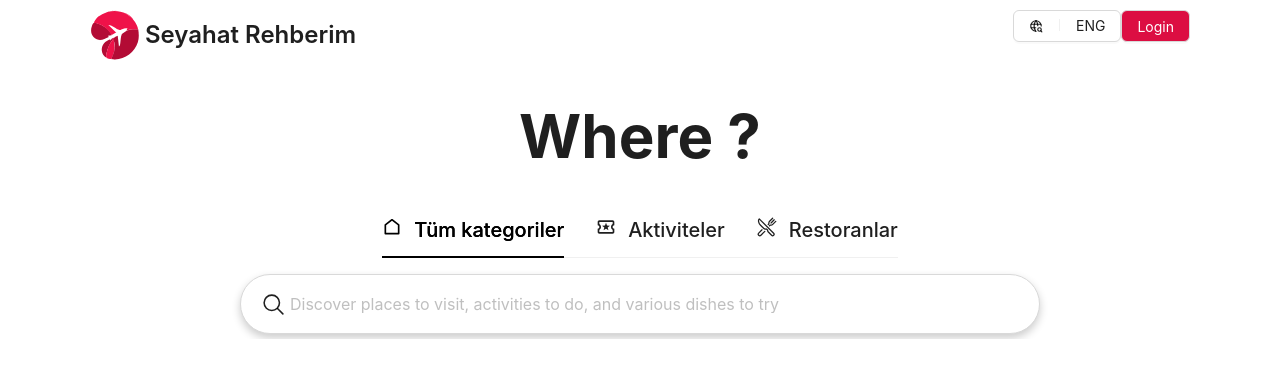
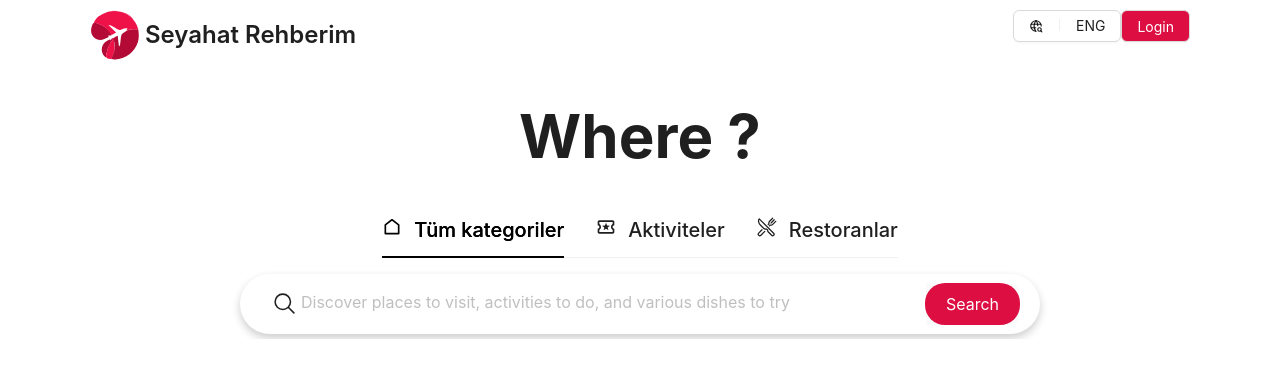
Before and after one commit to melikeeisik/SeyahatRehberimApp, a Next.js app: page / in a window 1280 px wide. Shown: the top 378 px of the page. Built offline with nearby package versions, Linux system fonts and the light colour scheme.

Commit message:
Buton cssleri güncellendi

```diff
--- a/src/components/Header.tsx
+++ b/src/components/Header.tsx
@@ -6,7 +6,7 @@ import { TbWorldSearch } from "react-icons/tb";
 import type { MenuProps } from "antd";
 import Image from "next/image";
 import { useLocale } from "../contexts/IntlContext";
-
+import "../styles/header.css"
 const Header = () => {
   const { Title } = Typography;
   const intl = useIntl();
@@ -50,9 +50,11 @@ const Header = () => {
             <Typography>{locale === "tr" ? "TR" : "ENG"}</Typography>
           </Button>
         </Dropdown>
-        <Button style={{ backgroundColor: "#dc0e42", color: "#fff" }} >
-          <FormattedMessage id="header_login-button" />
-        </Button>
+        <Flex className="button">
+          <Button className="button" >
+            <FormattedMessage id="header_login-button" />
+          </Button>
+        </Flex>
       </Flex>
     </Flex>
   );
--- a/src/components/Search.tsx
+++ b/src/components/Search.tsx
@@ -7,10 +7,14 @@ import { IoRestaurantOutline } from "react-icons/io5";
 import { IoSearchOutline } from 'react-icons/io5'
 import { useIntl } from 'react-intl';
 import { getLocalesText } from "../utils/getLocalesText"
+import type { GetProps } from 'antd';
 import "../styles/searchPage.css";
+
+type SearchProps = GetProps<typeof Input.Search>;
 
 const Search = () => {
   const { Title } = Typography;
+  const { Search } = Input;
   const intl = useIntl();
   const [inputPlaceholder, setInputPlaceholder] = useState<string>("home-tab1_placeholder")
   const [title, setTitle] = useState<string>("home_title-where")
@@ -24,7 +28,6 @@ const Search = () => {
       case '2':
         setTitle("home_title-activites")
         setInputPlaceholder("home-tab2_placeholder")
-
         break;
       case '3':
         setTitle("home_title-dishes")
@@ -35,6 +38,9 @@ const Search = () => {
         setInputPlaceholder("home-tab1_placeholder")
     }
   }
+
+const onSearch: SearchProps['onSearch'] = (value, _e, info) => console.log(info?.source, value);
+
   return (
     <Flex align="center" vertical>
       <Title style={{ fontWeight: "bold", fontSize:"60px" }}>
@@ -62,7 +68,7 @@ const Search = () => {
           },
         ]}
       />
-      <Input size="large" placeholder={getLocalesText(intl, inputPlaceholder)} prefix={<IoSearchOutline />}className="ant-input-affix-wrapper"/>
+      <Search size="large" placeholder={getLocalesText(intl, inputPlaceholder)} prefix={<IoSearchOutline />} enterButton="Search" onSearch={onSearch} />
     </Flex>
   );
 };
--- /dev/null
+++ b/src/styles/header.css
@@ -0,0 +1,9 @@
+.button .ant-btn {
+    background-color: #dc0e42;
+    color: #fff;
+}
+.button .ant-btn:hover{
+    background-color: #e2466d !important;
+    color: #fff !important;
+    border-color: transparent !important;
+}
--- a/src/styles/searchPage.css
+++ b/src/styles/searchPage.css
@@ -17,18 +17,36 @@
 .ant-tabs-ink-bar {
     background: black !important;
 }
+.ant-input-group-wrapper {
+    display: flex;
+    align-items: center;
+    height: 60px;
+    width: 800px;
+    border-radius: 30px;
+    box-shadow: 0 4px 8px rgba(0, 0, 0, 0.2);
+    padding: 20px;
+}
 .ant-input-affix-wrapper {
-    height:60px;
-    width:800px;
-    border-radius:30px;
-    box-shadow:0 4px 8px rgba(0, 0, 0, 0.2);
-    padding:20px;
+    border-radius: 30px;
 }
-.ant-input-affix-wrapper-focused,
-.ant-input-affix-wrapper:hover{
-    border-color: black !important;
-    box-shadow:0 4px 8px rgba(0, 0, 0, 0.2) !important;
+.ant-input-outlined,
+.ant-input-outlined:hover,
+.ant-input-outlined:focus-within {
+    border-color: transparent;
+    box-shadow: none;
 }
-.ant-input-affix-wrapper .ant-input-prefix{
-    font-size:25px;
+.ant-input-affix-wrapper .ant-input-prefix {
+    font-size: 25px;
 }
+.ant-input-group-wrapper .ant-btn {
+    border-radius: 30px;
+    margin-left: -1px;
+}
+.ant-input-group-addon button{
+    background-color: #dc0e42;
+    border-radius: 20px !important;
+    padding: 20px;
+}
+.ant-input-group-addon .ant-btn:hover{
+    background-color: #e2466d !important;
+}
```
